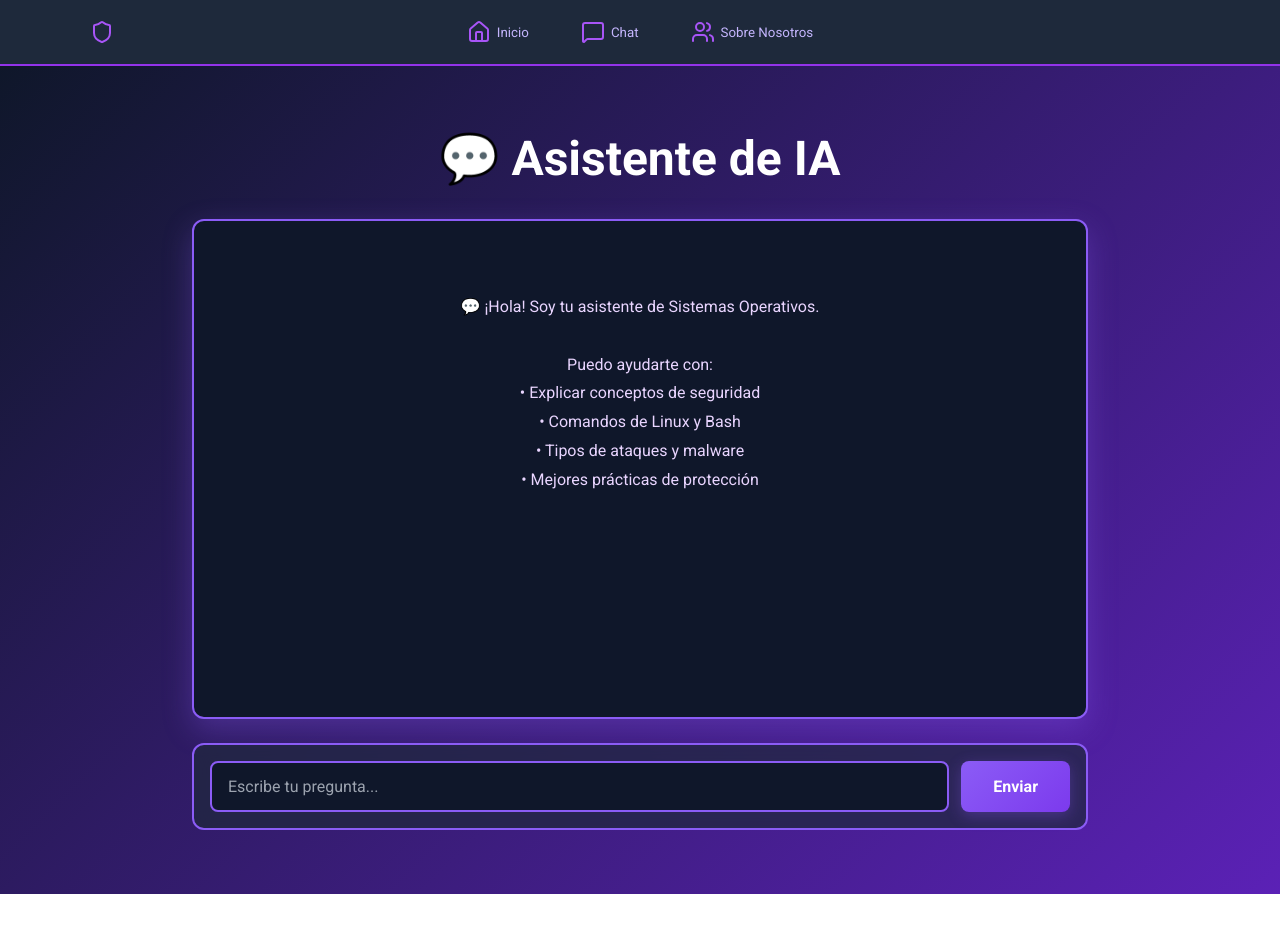
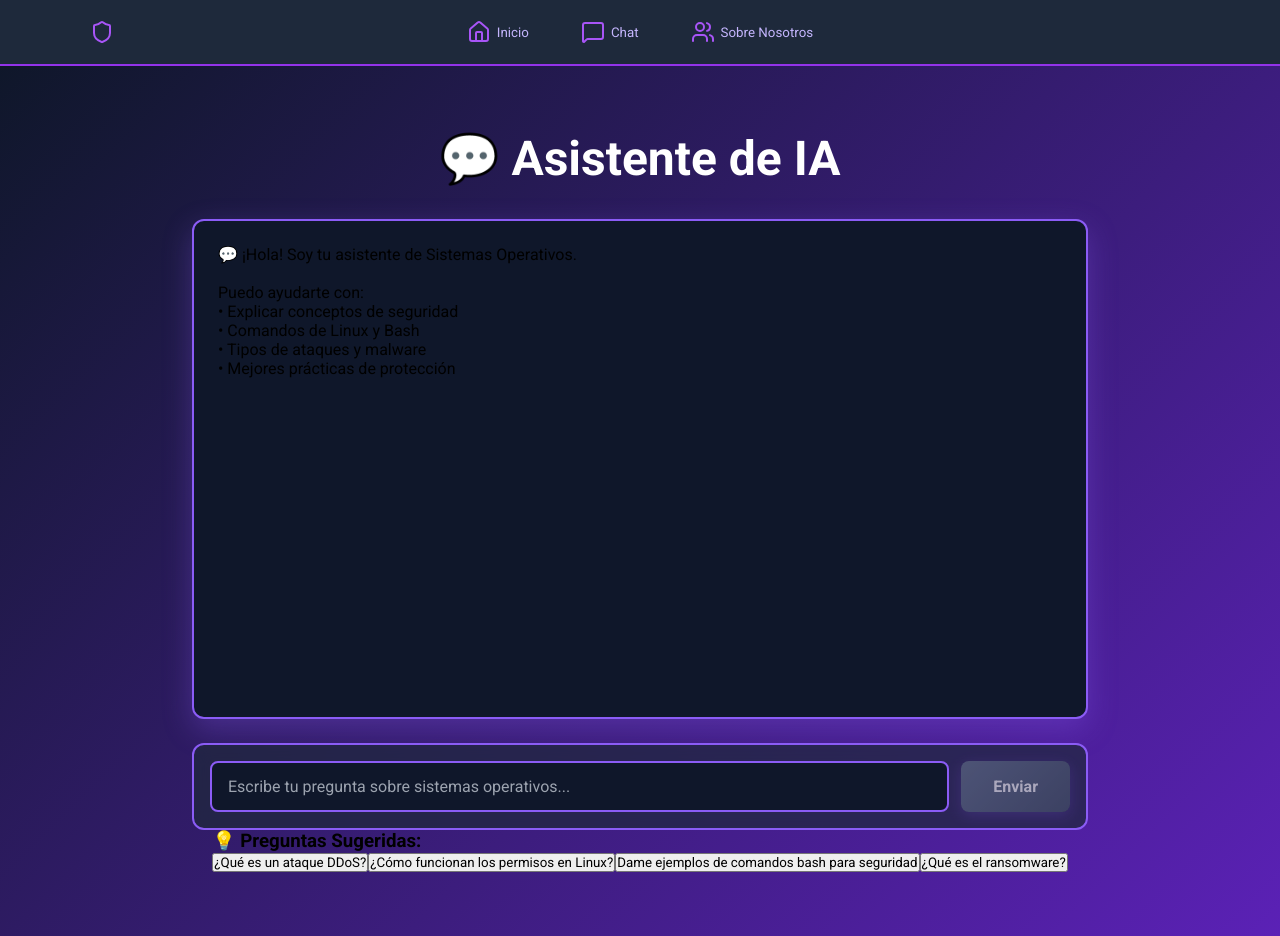
Before and after one commit to VictorMoyan0/chatbox, a React (Vite) app: page /chat in a window 1280 px wide. Before the commit the page ends 894 px from the top, so only its background shows below. Built offline with nearby package versions, Linux system fonts and the light colour scheme.

Commit message:
add auto scroll & when press enter send question

```diff
--- a/src/components/Chat.jsx
+++ b/src/components/Chat.jsx
@@ -1,4 +1,4 @@
-import { useState } from "react";
+import { useState, useRef, useEffect } from "react";
 import { GoogleGenAI } from "@google/genai";
 import "../styles/chat.css";
 
@@ -9,6 +9,22 @@ function Chat() {
   const [input, setInput] = useState("");
   const [messages, setMessages] = useState([]);
   const [loading, setLoading] = useState(false);
+  const chatBoxRef = useRef(null);
+
+  // Preguntas sugeridas
+  const suggestedQuestions = [
+    '¿Qué es un ataque DDoS?',
+    '¿Cómo funcionan los permisos en Linux?',
+    'Dame ejemplos de comandos bash para seguridad',
+    '¿Qué es el ransomware?',
+  ];
+
+  // Auto-scroll cuando hay nuevos mensajes
+  useEffect(() => {
+    if (chatBoxRef.current) {
+      chatBoxRef.current.scrollTop = chatBoxRef.current.scrollHeight;
+    }
+  }, [messages]);
 
   const handleSend = async () => {
     if (!input.trim()) return;
@@ -19,13 +35,14 @@ function Chat() {
     const preguntaActual = input;
     setInput("");
     setLoading(true);
+
     // Crear objeto para Gemini
     const object = {
-        model: "gemini-2.5-flash",
+      model: "gemini-2.0-flash-exp",
       contents: preguntaActual,
       config: {
         systemInstruction:
-                "Eres un experto de linux sabés mucho bash, comandos, react y demás cosas sobre el tema. Escribelo de una manera simple, es decir sin utilizar *, si vas a utilizar numeros da un salto de linea al usarlos.",
+          "Eres un experto en Linux, seguridad informática, comandos bash y sistemas operativos. Tu objetivo es explicar conceptos de manera clara y práctica. Escribe de forma simple y directa, sin usar asteriscos para formato. Si usas números o listas, da un salto de línea antes de cada punto. Proporciona ejemplos de código cuando sea relevante.",
       },
     };
 
@@ -58,36 +75,83 @@ function Chat() {
       console.error("Error generando contenido:", error);
       setMessages((prev) => [
         ...prev,
-        { role: "ai", text: "⚠️ Error al conectar con Gemini." },
+        { role: "ai", text: "⚠️ Error al conectar con Gemini. Por favor, verifica tu API key o intenta nuevamente." },
       ]);
     } finally {
       setLoading(false);
     }
   };
 
+  // Manejar Enter para enviar
+  const handleKeyPress = (e) => {
+    if (e.key === "Enter" && !e.shiftKey) {
+      e.preventDefault();
+      handleSend();
+    }
+  };
+
+  // Función para usar pregunta sugerida
+  const handleSuggestionClick = (question) => {
+    setInput(question);
+  };
+
   return (
     <div className="chat-container">
-        <h1>💬 Asistente de IA </h1>
-        <div className="chat-box">
-            {messages.map((msg, i) => (
+      <h1>💬 Asistente de IA</h1>
+
+      <div className="chat-box" ref={chatBoxRef}>
+        {messages.length === 0 ? (
+          <div className="empty-state">
+            <p>
+              💬 ¡Hola! Soy tu asistente de Sistemas Operativos.
+              <br /><br />
+              Puedo ayudarte con:
+              <br />• Explicar conceptos de seguridad
+              <br />• Comandos de Linux y Bash
+              <br />• Tipos de ataques y malware
+              <br />• Mejores prácticas de protección
+            </p>
+          </div>
+        ) : (
+          messages.map((msg, i) => (
             <div key={i} className={msg.role === "user" ? "msg user" : "msg ai"}>
-                <b>{msg.role === "user" ? "Tú:" : "Gemini:"}</b>
+              <b>{msg.role === "user" ? "Tú:" : "🤖 Gemini:"}</b>
               <p>{msg.text}</p>
             </div>
-            ))}
-            {loading && <p>⏳ Generando respuesta...</p>}
+          ))
+        )}
+        {loading && <p className="loading-message">⏳ Generando respuesta...</p>}
       </div>
 
       <div className="chat-input">
         <input
           type="text"
-            placeholder="Escribe tu pregunta..."
+          placeholder="Escribe tu pregunta sobre sistemas operativos..."
           value={input}
           onChange={(e) => setInput(e.target.value)}
+          onKeyPress={handleKeyPress}
+          disabled={loading}
         />
-            <button onClick={handleSend} disabled={loading}>
-            Enviar
+        <button onClick={handleSend} disabled={loading || !input.trim()}>
+          {loading ? "Enviando..." : "Enviar"}
         </button>
+      </div>
+
+      {/* Sección de preguntas sugeridas */}
+      <div className="suggestions-container">
+        <h3 className="suggestions-title">💡 Preguntas Sugeridas:</h3>
+        <div className="suggestions-grid">
+          {suggestedQuestions.map((question, index) => (
+            <button
+              key={index}
+              onClick={() => handleSuggestionClick(question)}
+              className="suggestion-button"
+              disabled={loading}
+            >
+              {question}
+            </button>
+          ))}
+        </div>
       </div>
     </div>
   );
```
Lines whose indentation alone changed are shown as unchanged.
